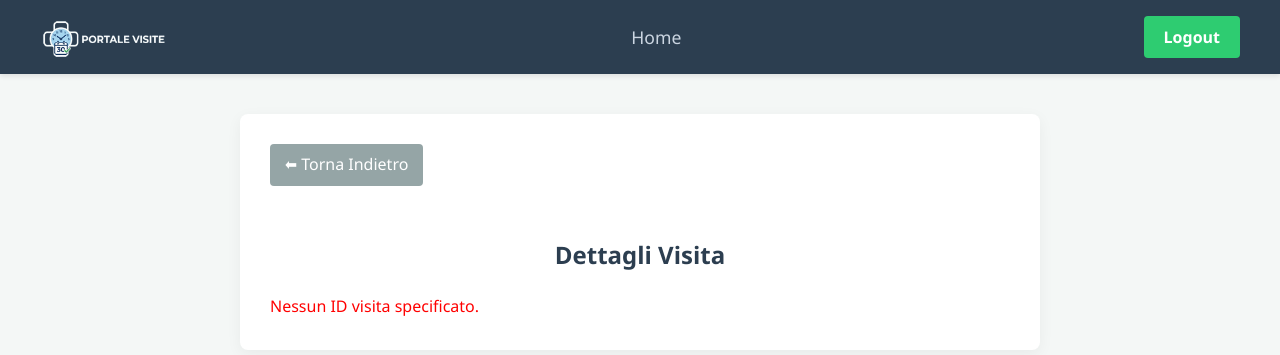
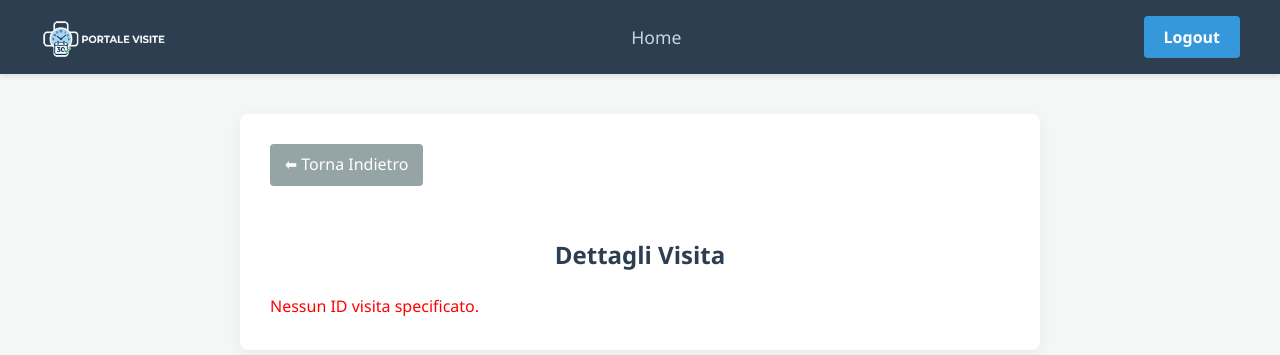
Before and after one commit to Clenill/progettoSoftwareSecurity, a FastAPI app: template app/templates/dettagli_visita.html in a window 1280 px wide. Shown: the top 355 px of the page. Run offline with FastAPI, Linux system fonts and the light colour scheme; the template is opened without the code that fills it, so the values that code supplies are empty.

Commit message:
bigfix bottone navbar

```diff
--- a/app/templates/dettagli_visita.html
+++ b/app/templates/dettagli_visita.html
@@ -7,6 +7,12 @@
     <link rel="stylesheet" href="/css/style.css">
     <script src="/js/functions.js"></script>
     <style>
+        .nav-container button {
+    background-color: #3498db;
+    }
+    .nav-container button:hover:not(:disabled) {
+    background-color: #2980b9;
+    }
         .details-container { max-width: 800px; margin: 40px auto; background: white; padding: 30px; border-radius: 8px; box-shadow: 0 4px 15px rgba(0,0,0,0.05); }
         .info-group { margin-bottom: 20px; padding-bottom: 15px; border-bottom: 1px solid #eee; }
         .info-group span { font-weight: bold; color: #2c3e50; }
```
